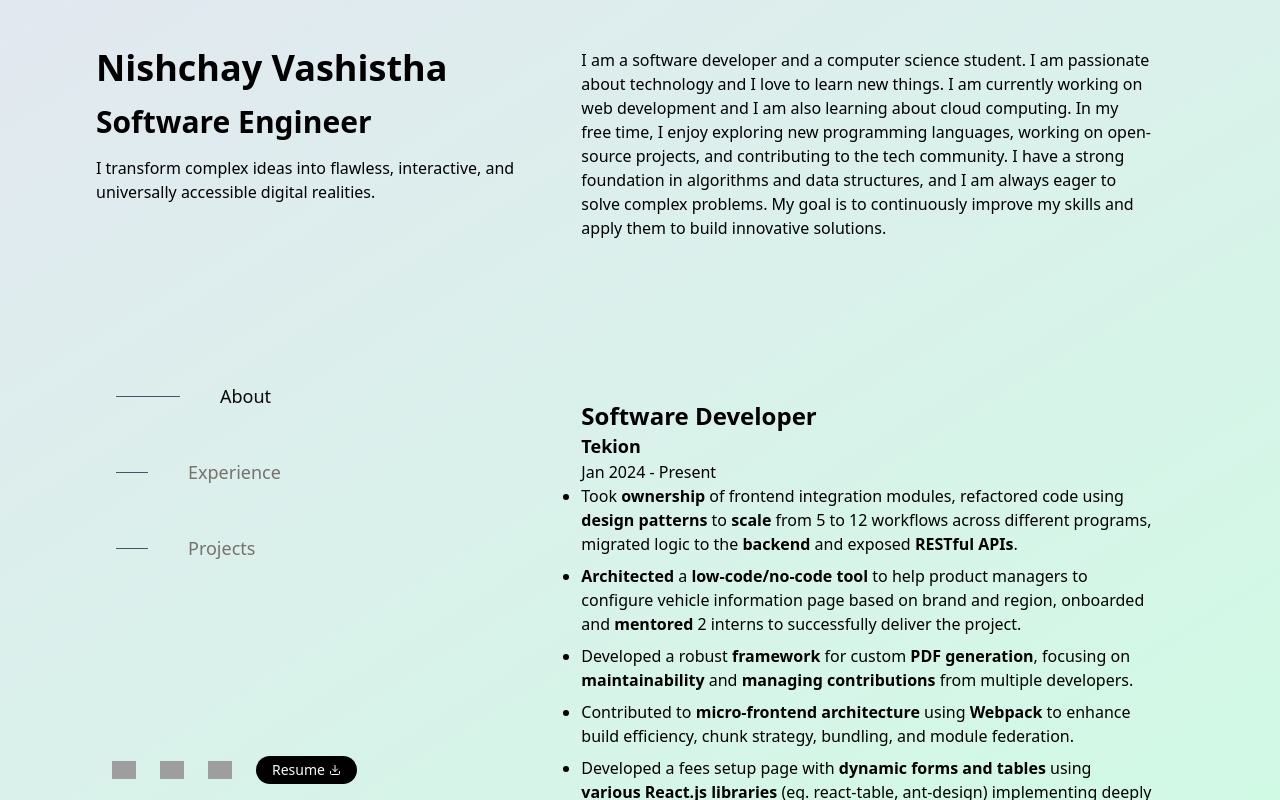
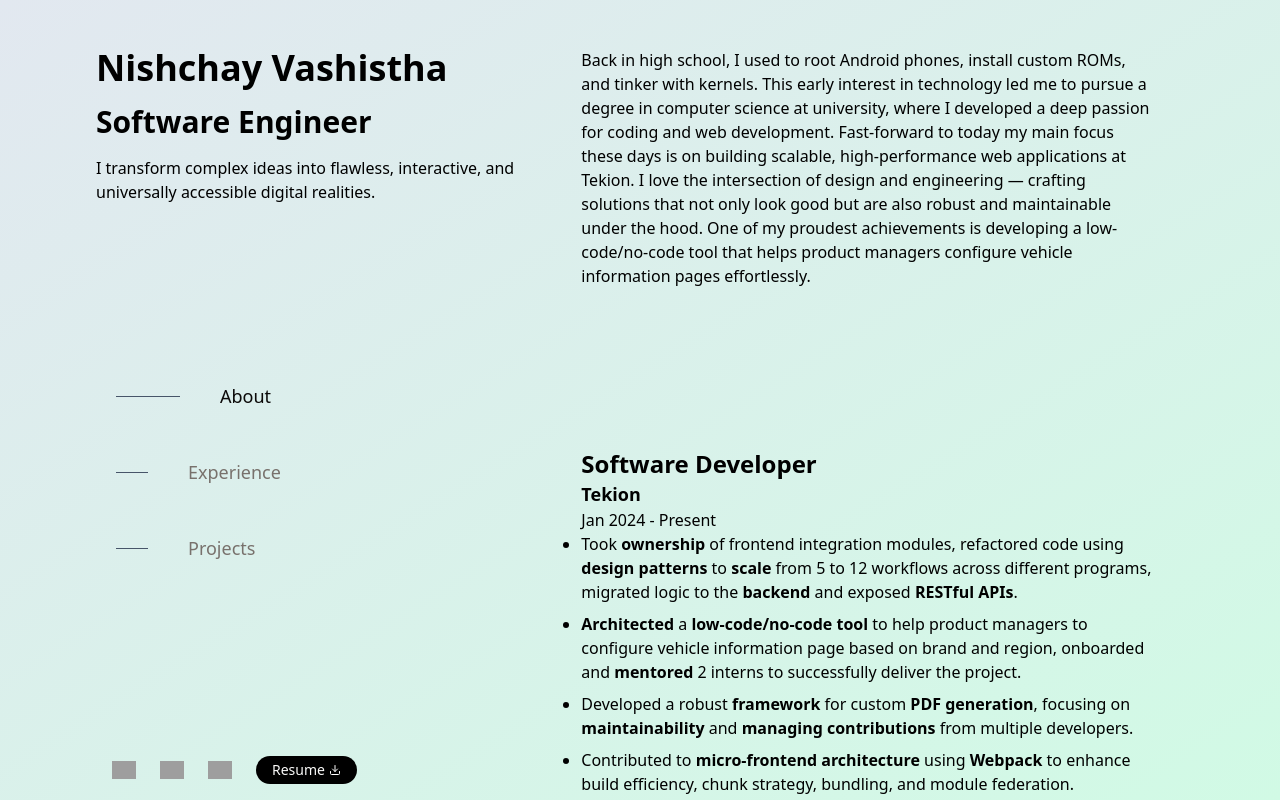
Before and after one commit to nishchay-v/nishchay-v-site, a Next.js app: page / in a window 1280 px wide. Built offline with nearby package versions, Linux system fonts and the light colour scheme; grey boxes are pictures that could not be loaded.

Commit message:
feat: update content

```diff
--- a/src/app/page.tsx
+++ b/src/app/page.tsx
@@ -116,12 +116,78 @@ const TekionIntern = () => (
   </ul>
 );
 
+const ProjectDashCode = () => (
+  <ul className='list-disc space-y-2'>
+    <li>
+      Developed the Dashcode Android app for competitive programmers to track
+      progress and view upcoming contests across platforms like CodeChef and
+      Codeforces.
+    </li>
+    <li>
+      Implemented caching of data in an offline database, enhancing app
+      performance and reducing load times.
+    </li>
+    <li>
+      Utilized Repository and Factory design patterns to ensure a scalable and
+      maintainable codebase.
+    </li>
+    <li>
+      Integrated multiple REST APIs to fetch and display user performance data
+      in a graph format.
+    </li>
+  </ul>
+);
+
+const ProjectNextJsPokedex = () => (
+  <ul className='list-disc space-y-2'>
+    <li>
+      Developed the Next.js Pokedex, a full-stack app using Next.js and Tailwind
+      CSS.
+    </li>
+    <li>
+      Designed and implemented a PostgreSQL database to store user-generated
+      Pokémon.
+    </li>
+    <li>
+      Connected the database using Prisma ORM for seamless data management and
+      interaction.
+    </li>
+    <li>Key technologies: Next.js, Tailwind CSS, PostgreSQL, Prisma ORM.</li>
+  </ul>
+);
+
+const ProjectChatbot = () => (
+  <ul className='list-disc space-y-2'>
+    <li>
+      Developed an AI Chatbot, a full-stack Next.js app using TypeScript,
+      Tailwind CSS, and tRPC.
+    </li>
+    <li>
+      Created a chatbot user interface from scratch, supporting user login via
+      NextAuth.
+    </li>
+    <li>
+      Implemented chat storage in a PostgreSQL database and retrieval using
+      remote procedure calls.
+    </li>
+    <li>
+      Integrated an open-source cloud-hosted LLM to respond to user queries.
+    </li>
+    <li>
+      Ensured end-to-end type safety using Next.js and tRPC with Drizzle ORM.
+    </li>
+  </ul>
+);
+
+const GITHUB_LOGO =
+  'https://raw.githubusercontent.com/nishchay-v/nishchay-v-site/main/public/svg/Github.svg';
+
 const PAGE_SECTIONS = [
   {
     title: 'About',
     key: 'about',
     content:
-      'I am a software developer and a computer science student. I am passionate about technology and I love to learn new things. I am currently working on web development and I am also learning about cloud computing. In my free time, I enjoy exploring new programming languages, working on open-source projects, and contributing to the tech community. I have a strong foundation in algorithms and data structures, and I am always eager to solve complex problems. My goal is to continuously improve my skills and apply them to build innovative solutions.',
+      'Back in high school, I used to root Android phones, install custom ROMs, and tinker with kernels. This early interest in technology led me to pursue a degree in computer science at university, where I developed a deep passion for coding and web development.\n Fast-forward to today my main focus these days is on building scalable, high-performance web applications at Tekion. I love the intersection of design and engineering — crafting solutions that not only look good but are also robust and maintainable under the hood. One of my proudest achievements is developing a low-code/no-code tool that helps product managers configure vehicle information pages effortlessly.',
   },
   {
     title: 'Experience',
@@ -152,24 +218,25 @@ const PAGE_SECTIONS = [
     key: 'projects',
     content: [
       {
-        title: 'Task Manager',
-        description:
-          'This project is about creating a responsive web application that allows users to track their daily tasks and manage their time efficiently. The application features a user-friendly interface, real-time updates, and integration with popular calendar apps. I used React for the frontend, Node.js for the backend, and MongoDB for the database.',
+        title: 'Dashcode',
+        description: <ProjectDashCode />,
+        url: 'https://github.com/nishchay-v/DashCode?tab=readme-ov-file#dashcode-android-app',
+        urlText: 'View on GitHub',
+        imageUrl: GITHUB_LOGO,
       },
       {
-        title: 'Data Analytics Platform',
-        description:
-          'This project is about developing a cloud-based solution for data analytics. The solution involves collecting and processing large datasets from various sources, performing complex data transformations, and providing insightful visualizations. I utilized Python, Apache Spark, and AWS services such as S3, Lambda, and Redshift to build and deploy the solution.',
+        title: 'Next.js Pokedex',
+        description: <ProjectNextJsPokedex />,
+        url: 'https://next-pokedex-blue.vercel.app/',
+        urlText: 'View Live',
+        imageUrl: GITHUB_LOGO,
       },
       {
-        title: 'E-commerce Platform',
-        description:
-          'This project is about designing an e-commerce platform that offers a seamless shopping experience. The platform includes features like product recommendations, secure payment processing, and order tracking. I implemented the frontend using Vue.js, the backend using Django, and integrated third-party services for payment and shipping.',
-      },
-      {
-        title: 'Chatbot for Customer Support',
-        description:
-          'This project is about creating an AI-powered chatbot for customer support. The chatbot can handle common queries, provide instant responses, and escalate complex issues to human agents. I used natural language processing techniques, machine learning models, and integrated the chatbot with messaging platforms like Slack and Facebook Messenger.',
+        title: 'Chatbot',
+        description: <ProjectChatbot />,
+        url: 'https://github.com/nishchay-v/DashCode',
+        urlText: 'View on GitHub',
+        imageUrl: GITHUB_LOGO,
       },
     ],
   },
@@ -178,25 +245,25 @@ const PAGE_SECTIONS = [
 const SOCIAL_LINKS = [
   {
     title: 'GitHub',
-    url: 'www.github.com/nishchay-v',
-    imageUrl:
-      'https://raw.githubusercontent.com/nishchay-v/nishchay-v-site/main/public/svg/Github.svg',
+    url: '//www.github.com/nishchay-v',
+    imageUrl: GITHUB_LOGO,
   },
   {
     title: 'LinkedIn',
-    url: 'www.linkedin.com/in/nishchayv',
+    url: '//www.linkedin.com/in/nishchayv',
     imageUrl:
       'https://raw.githubusercontent.com/nishchay-v/nishchay-v-site/main/public/svg/Linkedin.svg',
   },
   {
     title: 'Email',
-    url: 'mailto:nishchayvashishta@gmail.com',
+    url: '//mailto:nishchayvashishta@gmail.com',
     imageUrl:
       'https://raw.githubusercontent.com/nishchay-v/nishchay-v-site/main/public/svg/Email.svg',
   },
 ];
 
-const RESUME_URL = 'https://shorturl.at/p3h7G';
+const RESUME_URL =
+  'https://archive.org/download/nishchay-v-3/Nishchay%20V%203.pdf';
 
 export default function HomePage() {
   const [activeTab, setActiveTab] = useState(PAGE_SECTIONS[0].key);
@@ -257,7 +324,7 @@ export default function HomePage() {
   return (
     <>
       <Head>
-        <title>Nishchay Vashistha</title>
+        <title>Nishchay Vashistha- Software Engineer</title>
       </Head>
       <body className='bg-gradient-to-br from-slate-200 to-emerald-100'>
         <div className='mx-auto h-screen max-w-screen-xl px-6 font-sans md:px-12 lg:px-24 py-0'>
@@ -289,7 +356,7 @@ export default function HomePage() {
               <ul className='flex space-x-6 p-4 items-center'>
                 {SOCIAL_LINKS.map((link, index) => (
                   <li key={index}>
-                    <a href={link.url} target='_blank' rel='noreferrer'>
+                    <a href={link.url} target='_blank' rel='externa'>
                       <NextImage
                         width={24}
                         height={24}
@@ -332,7 +399,26 @@ export default function HomePage() {
                         <h3>{item.title}</h3>
                         {'company' in item && <h4>{item.company}</h4>}
                         {'duration' in item && <p>{item.duration}</p>}
-                        <p>{item.description}</p>
+                        {'description' in item && item.description}
+                        {'url' in item && (
+                          <a
+                            href={item.url}
+                            target='_blank'
+                            rel='external'
+                            className='flex pt-4 items-center'
+                          >
+                            {item.urlText}
+                            {'imageUrl' in item && (
+                              <NextImage
+                                width={24}
+                                height={24}
+                                src={item.imageUrl}
+                                alt={item.title}
+                                className='ml-4'
+                              />
+                            )}
+                          </a>
+                        )}
                         <p></p>
                       </div>
                     ))
```
